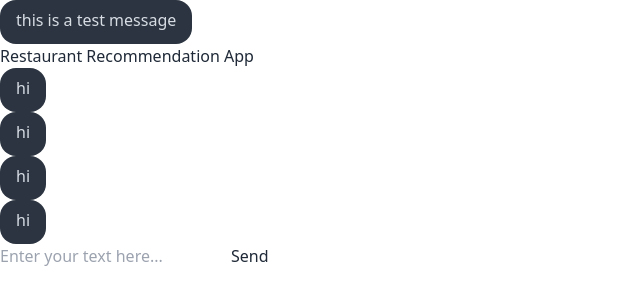
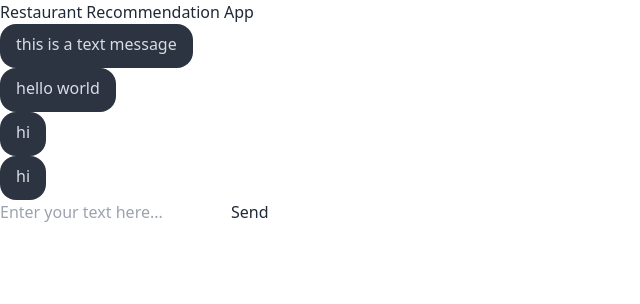
Before and after one commit to am831/GPT-Food-Finder, a React (Vite) app in the folder frontend/react-typescript/: page / in a window 1280 px wide. Shown: the top 304 px of the page, without its empty margins (0-640 px from the left). Built offline with nearby package versions, Linux system fonts and the light colour scheme.

Commit message:
Added models folder for TypeScript types

```diff
--- a/frontend/react-typescript/src/App.tsx
+++ b/frontend/react-typescript/src/App.tsx
@@ -1,20 +1,19 @@
 import { useState } from 'react'
-import { ChatBubbles, Message } from './components/ChatBubble'
+import { ChatBubbles } from './components/ChatBubble'
+import { Message } from './models/messages'
 import { ChatPage } from './components/ChatPage'
 
 function App() {
-  const [message, setMessage] = useState('')
   const [loggedIn, setLoggedIn] = useState(true)
   const fakeList = [
-    { date: 1, text: 'hi' },
-    { date: 1, text: 'hi' },
+    { date: 1, text: 'this is a text message' },
+    { date: 1, text: 'hello world' },
     { date: 1, text: 'hi' },
     { date: 1, text: 'hi' },
   ]
 
   return (
     <div className="flex flex-col">
-      <ChatBubbles date={1} text="this is a test message"></ChatBubbles>
       {loggedIn && <ChatPage list={fakeList}></ChatPage>}
     </div>
   )
--- a/frontend/react-typescript/src/components/ChatBubble.tsx
+++ b/frontend/react-typescript/src/components/ChatBubble.tsx
@@ -1,7 +1,4 @@
-export type Message = {
-  date: number
-  text: string
-}
+import { Message } from "../models/messages"
 
 export function ChatBubbles(message: Message) {
   return (
--- a/frontend/react-typescript/src/components/ChatPage.tsx
+++ b/frontend/react-typescript/src/components/ChatPage.tsx
@@ -1,6 +1,6 @@
 import { useState } from 'react'
-import { Message } from './ChatBubble'
 import { ChatBubbles } from './ChatBubble'
+import { Message } from '../models/messages'
 
 type MessageList = {
   list: Message[]
--- /dev/null
+++ b/frontend/react-typescript/src/models/messages.tsx
@@ -0,0 +1,4 @@
+export type Message = {
+  date: number
+  text: string
+}
--- a/frontend/react-typescript/src/services/location.ts
+++ b/frontend/react-typescript/src/services/location.ts
@@ -1,6 +1,5 @@
 import axios from "axios";
-import { Message } from "../components/ChatBubble";
-
+import { Message } from "discord.js";
 export async function postMessage () {
 
 }
```
